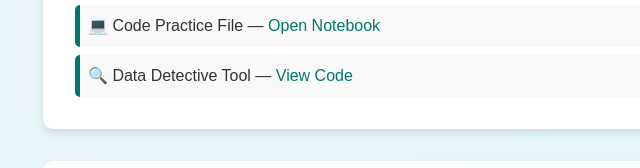
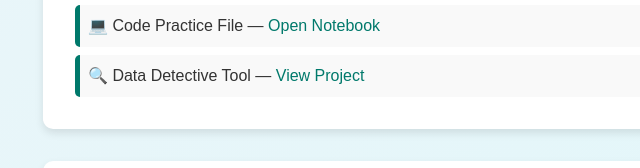
Before and after one commit to swas-meche/Portfolio-, a plain HTML site: page index.html in a window 1280 px wide. Shown: the part 1404-1572 px from the top of the page, 115-755 px from the left. Drawn offline with Linux system fonts and the light colour scheme.

Commit message:
Update Data Detective Tool link to project page

```diff
--- a/index.html
+++ b/index.html
@@ -107,7 +107,7 @@
       <li>💬 AI Chat History of Learning Journey — <a href="https://chatgpt.com/share/68ff946b-65b8-8012-93a4-c7e8dca79199" target="_blank">View Chat</a></li>
       <li>📓 Google Colab Exercise — <a href="https://colab.research.google.com/drive/1v17sAwb_3kaACa5E3vHtyayw9QuWRc5g?usp=sharing" target="_blank">Open Notebook</a></li>
       <li>💻 Code Practice File — <a href="https://colab.research.google.com/drive/1hS0ofRAgGjW7tRa49PLJ1oBuoAkkhYxQ?usp=sharing" target="_blank">Open Notebook</a></li>
-      <li>🔍 Data Detective Tool — <a href="https://github.com/swas-meche/Portfolio-/blob/main/datadetectivetool.html" target="_blank">View Code</a></li>
+      <li>🔍 Data Detective Tool — <a href="https://swas-meche.github.io/Portfolio-/datadetectivetool.html" target="_blank">View Project</a></li>
     </ul>
   </section>
 
```
